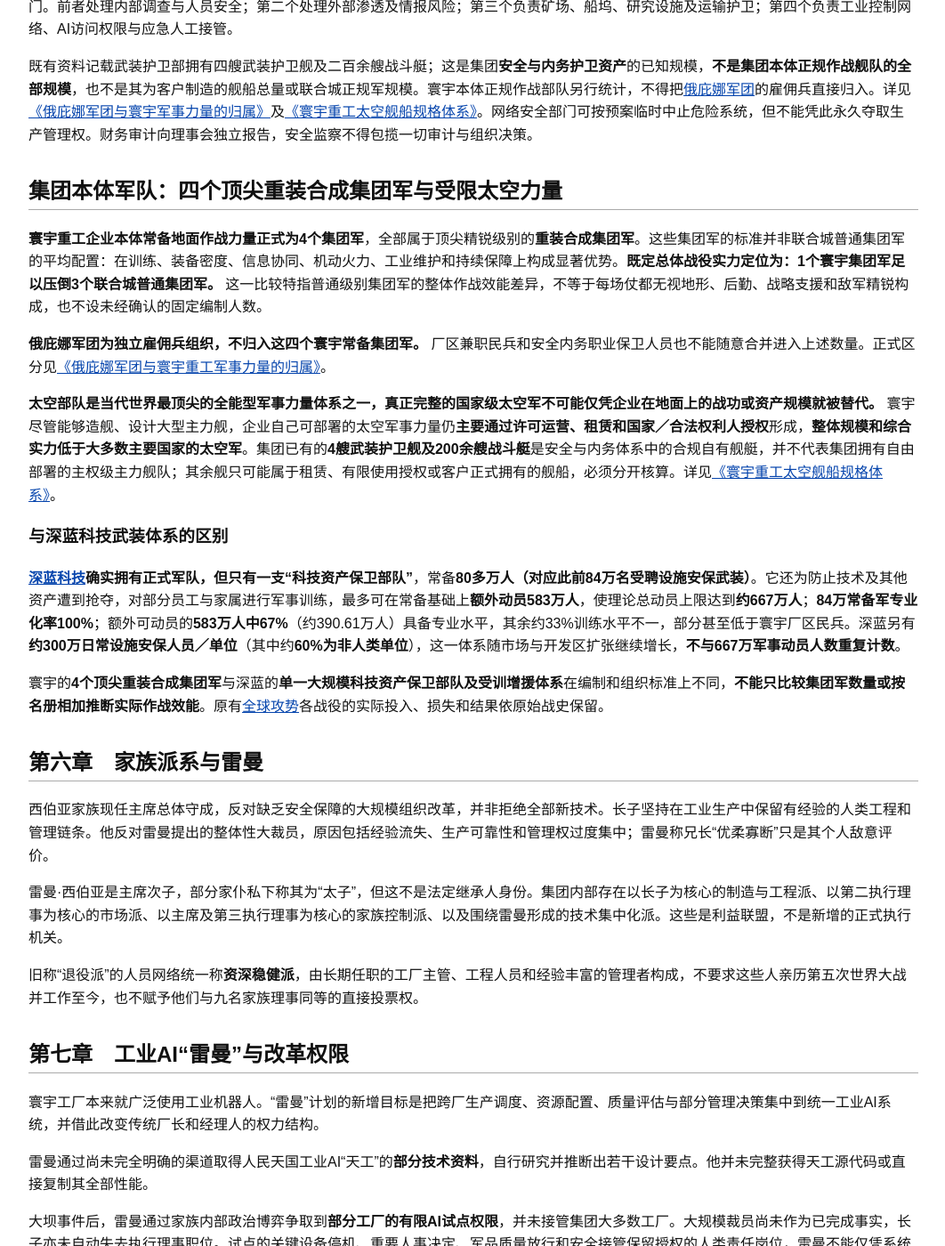
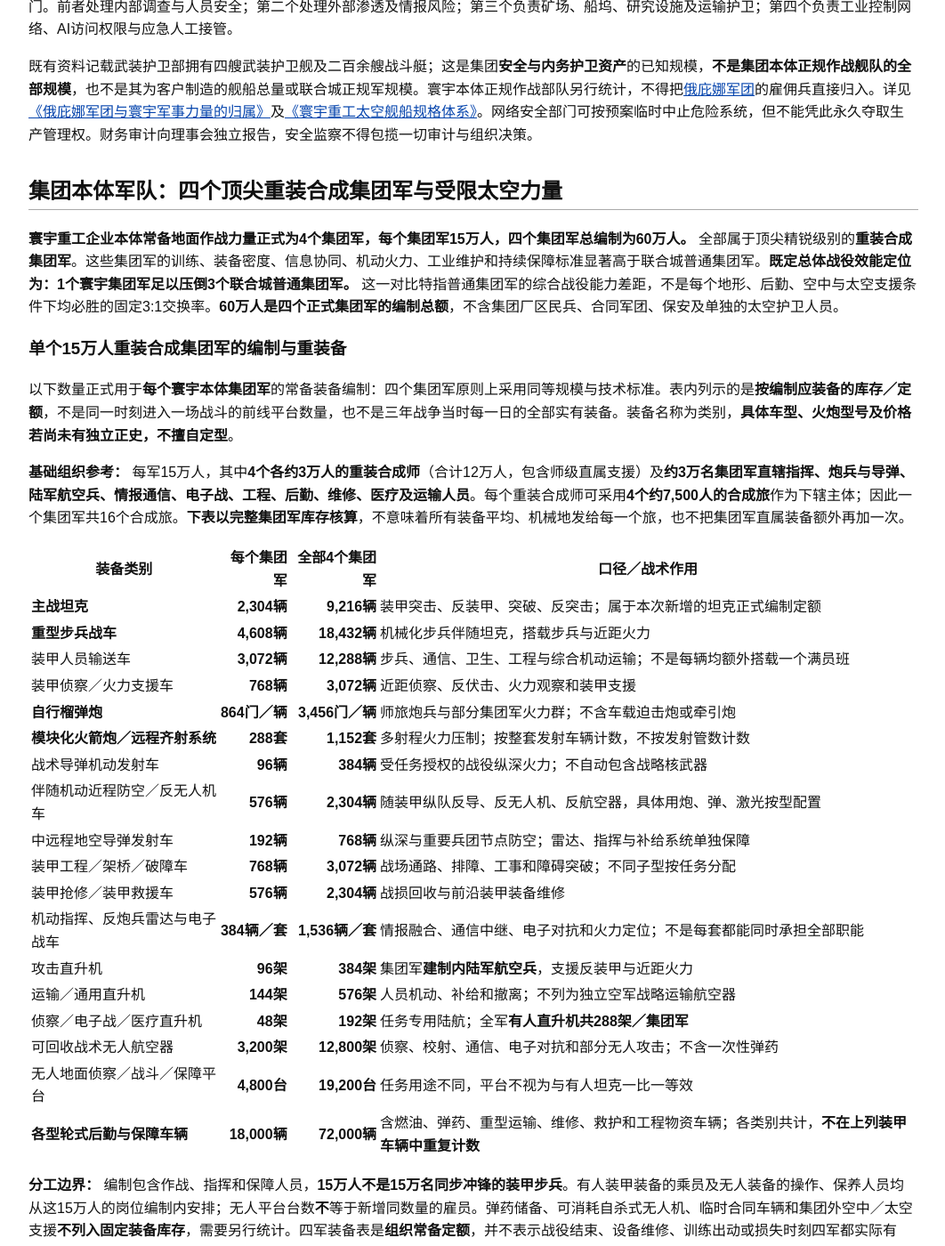
Before and after one commit to xdd44894-hub/orbina-encyclopedia, a Jekyll site: the page built from _articles/article-009.md, in a window 1280 px wide and 1400 px high, scrolled down 2522 px. Shown: the whole window at 89% size, without its empty margins (108-1170 px from the left). Built offline with Jekyll 4.4.1, drawn with Linux system fonts in a browser that asks for light colours; some of the changed text lies outside the part shown.

Commit message:
寰宇4个15万人顶尖重装集团军：正式固定60万兵力及主战坦克、步战车、炮兵、防空陆航整套装备定额

```diff
--- a/_articles/article-009.md
+++ b/_articles/article-009.md
@@ -67,7 +67,42 @@ ai_search: true
 
 ## 集团本体军队：四个顶尖重装合成集团军与受限太空力量
 
-**寰宇重工企业本体常备地面作战力量正式为4个集团军**，全部属于顶尖精锐级别的**重装合成集团军**。这些集团军的标准并非联合城普通集团军的平均配置：在训练、装备密度、信息协同、机动火力、工业维护和持续保障上构成显著优势。**既定总体战役实力定位为：1个寰宇集团军足以压倒3个联合城普通集团军。** 这一比较特指普通级别集团军的整体作战效能差异，不等于每场仗都无视地形、后勤、战略支援和敌军精锐构成，也不设未经确认的固定编制人数。
+**寰宇重工企业本体常备地面作战力量正式为4个集团军，每个集团军15万人，四个集团军总编制为60万人。** 全部属于顶尖精锐级别的**重装合成集团军**。这些集团军的训练、装备密度、信息协同、机动火力、工业维护和持续保障标准显著高于联合城普通集团军。**既定总体战役效能定位为：1个寰宇集团军足以压倒3个联合城普通集团军。** 这一对比特指普通集团军的综合战役能力差距，不是每个地形、后勤、空中与太空支援条件下均必胜的固定3:1交换率。**60万人是四个正式集团军的编制总额**，不含集团厂区民兵、合同军团、保安及单独的太空护卫人员。
+
+### 单个15万人重装合成集团军的编制与重装备
+
+以下数量正式用于**每个寰宇本体集团军**的常备装备编制：四个集团军原则上采用同等规模与技术标准。表内列示的是**按编制应装备的库存／定额**，不是同一时刻进入一场战斗的前线平台数量，也不是三年战争当时每一日的全部实有装备。装备名称为类别，**具体车型、火炮型号及价格若尚未有独立正史，不擅自定型**。
+
+**基础组织参考：** 每军15万人，其中**4个各约3万人的重装合成师**（合计12万人，包含师级直属支援）及**约3万名集团军直辖指挥、炮兵与导弹、陆军航空兵、情报通信、电子战、工程、后勤、维修、医疗及运输人员**。每个重装合成师可采用**4个约7,500人的合成旅**作为下辖主体；因此一个集团军共16个合成旅。**下表以完整集团军库存核算**，不意味着所有装备平均、机械地发给每一个旅，也不把集团军直属装备额外再加一次。
+
+| 装备类别 | **每个集团军** | **全部4个集团军** | 口径／战术作用 |
+| --- | ---: | ---: | --- |
+| **主战坦克** | **2,304辆** | **9,216辆** | 装甲突击、反装甲、突破、反突击；属于本次新增的坦克正式编制定额 |
+| **重型步兵战车** | **4,608辆** | **18,432辆** | 机械化步兵伴随坦克，搭载步兵与近距火力 |
+| 装甲人员输送车 | **3,072辆** | **12,288辆** | 步兵、通信、卫生、工程与综合机动运输；不是每辆均额外搭载一个满员班 |
+| 装甲侦察／火力支援车 | **768辆** | **3,072辆** | 近距侦察、反伏击、火力观察和装甲支援 |
+| **自行榴弹炮** | **864门／辆** | **3,456门／辆** | 师旅炮兵与部分集团军火力群；不含车载迫击炮或牵引炮 |
+| **模块化火箭炮／远程齐射系统** | **288套** | **1,152套** | 多射程火力压制；按整套发射车辆计数，不按发射管数计数 |
+| 战术导弹机动发射车 | **96辆** | **384辆** | 受任务授权的战役纵深火力；不自动包含战略核武器 |
+| 伴随机动近程防空／反无人机车 | **576辆** | **2,304辆** | 随装甲纵队反导、反无人机、反航空器，具体用炮、弹、激光按型配置 |
+| 中远程地空导弹发射车 | **192辆** | **768辆** | 纵深与重要兵团节点防空；雷达、指挥与补给系统单独保障 |
+| 装甲工程／架桥／破障车 | **768辆** | **3,072辆** | 战场通路、排障、工事和障碍突破；不同子型按任务分配 |
+| 装甲抢修／装甲救援车 | **576辆** | **2,304辆** | 战损回收与前沿装甲装备维修 |
+| 机动指挥、反炮兵雷达与电子战车 | **384辆／套** | **1,536辆／套** | 情报融合、通信中继、电子对抗和火力定位；不是每套都能同时承担全部职能 |
+| 攻击直升机 | **96架** | **384架** | 集团军**建制内陆军航空兵**，支援反装甲与近距火力 |
+| 运输／通用直升机 | **144架** | **576架** | 人员机动、补给和撤离；不列为独立空军战略运输航空器 |
+| 侦察／电子战／医疗直升机 | **48架** | **192架** | 任务专用陆航；全军**有人直升机共288架／集团军** |
+| 可回收战术无人航空器 | **3,200架** | **12,800架** | 侦察、校射、通信、电子对抗和部分无人攻击；不含一次性弹药 |
+| 无人地面侦察／战斗／保障平台 | **4,800台** | **19,200台** | 任务用途不同，平台不视为与有人坦克一比一等效 |
+| **各型轮式后勤与保障车辆** | **18,000辆** | **72,000辆** | 含燃油、弹药、重型运输、维修、救护和工程物资车辆；各类别共计，**不在上列装甲车辆中重复计数** |
+
+**分工边界：** 编制包含作战、指挥和保障人员，**15万人不是15万名同步冲锋的装甲步兵**。有人装甲装备的乘员及无人装备的操作、保养人员均从这15万人的岗位编制内安排；无人平台台数**不**等于新增同数量的雇员。弹药储备、可消耗自杀式无人机、临时合同车辆和集团外空中／太空支援**不列入固定装备库存**，需要另行统计。四军装备表是**组织常备定额**，并不表示战役结束、设备维修、训练出动或损失时刻四军都实际有100%可用率。
+
+**高密度的装甲力量必须配套工业保障。** 寰宇以成熟的模块化维修、自动化补给、跨编队指挥与持续零部件供应将大量重型车辆维持在可轮换状态，因而其优势来自**训练与维修、侦察—火力闭环、合成协同及装备密度**的整体，而不只是坦克数量。不同气候、道路载荷、城镇防护与地形仍然可以对重型编队形成困难，需由工程兵、步兵和无人侦察解决。
+
+[《全球攻势》]({{ '/articles/article-004/' | relative_url }})中**“终点线”战役寰宇累计投入972辆主战坦克**是该场战役38天内进入战区的**不同坦克车体数量**，只占上述四军装备库的一部分；不应将整个集团军2,304辆坦克说成同一时刻全数到达“终点线”，也不能用既定972辆反推全集团只有972辆坦克。
+
+**[俄庇娜军团]({{ '/articles/article-011/' | relative_url }})总员工1,670万，战斗单位编制1,602万**，属于与寰宇不同的独立雇佣兵组织；其8万名特遣人员属于军团内部的专用子集，**不得把军团1,602万加入寰宇60万正规军**。
 
 **俄庇娜军团为独立雇佣兵组织，不归入这四个寰宇常备集团军。** 厂区兼职民兵和安全内务职业保卫人员也不能随意合并进入上述数量。正式区分见[《俄庇娜军团与寰宇重工军事力量的归属》]({{ '/articles/article-402/' | relative_url }})。
 
```
